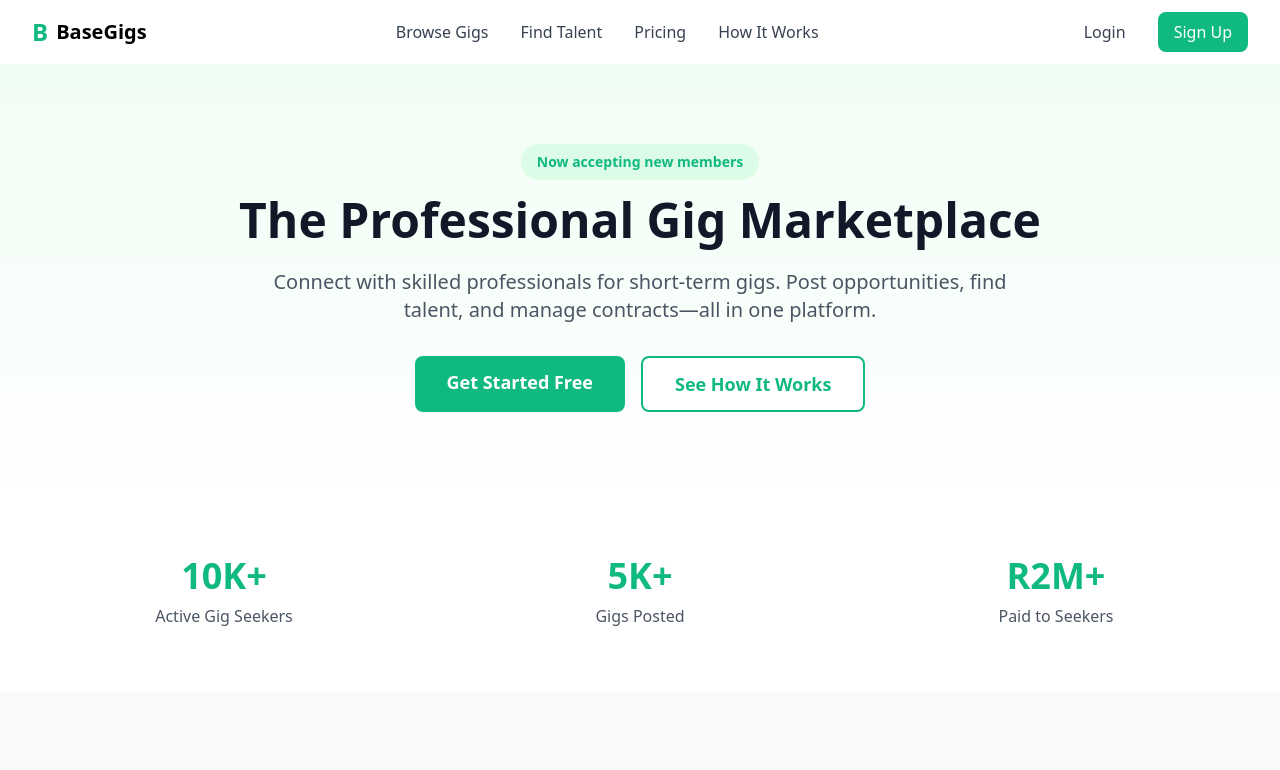
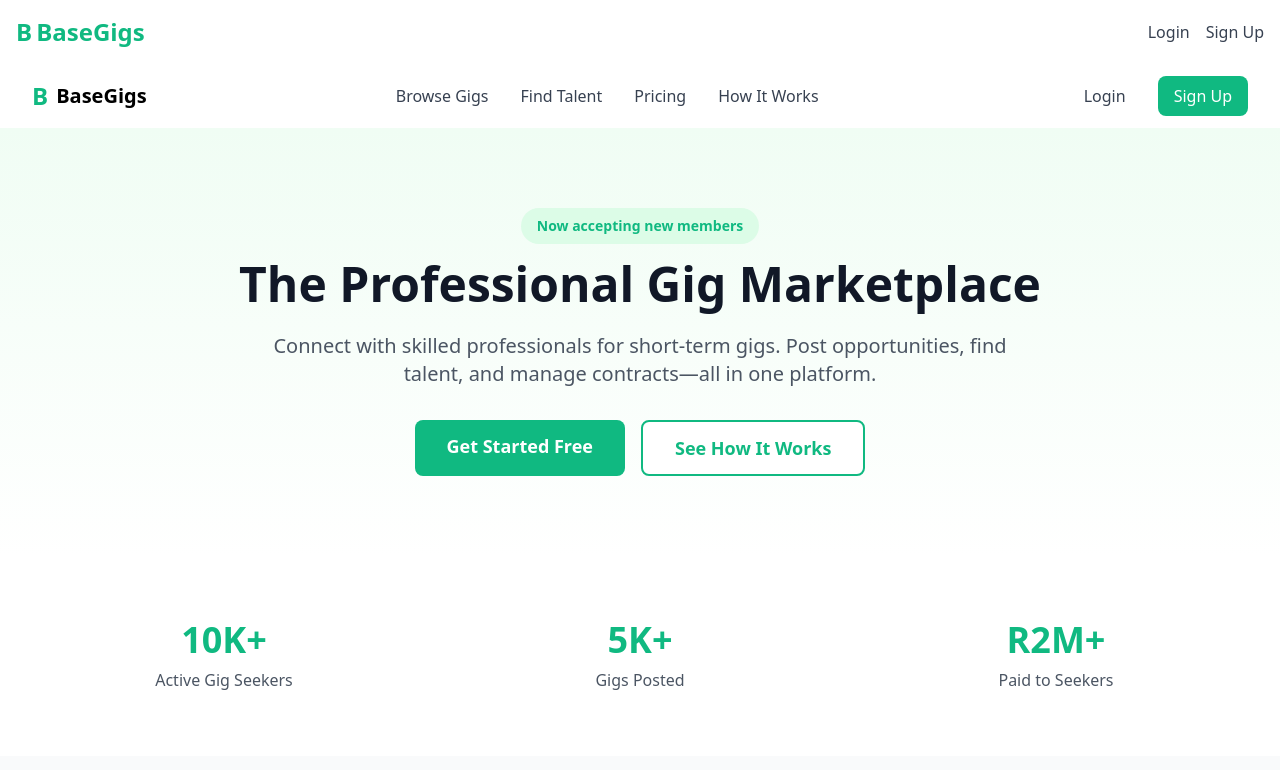
Before and after one commit to Sib222/basegigs, a Next.js app: page / in a window 1280 px wide. Shown: the top 770 px of the page. Built offline with nearby package versions, Linux system fonts and the light colour scheme.

Commit message:
Update layout.tsx

```diff
--- a/app/layout.tsx
+++ b/app/layout.tsx
@@ -1,9 +1,61 @@
+'use client'
+
 import './globals.css'
 import type { Metadata } from 'next'
+import { useEffect, useState } from 'react'
+import Link from 'next/link'
+import { supabase } from '@/lib/supabase'
 
 export const metadata: Metadata = {
   title: 'BaseGigs - Professional Gig Marketplace',
   description: 'Connect with skilled professionals for short-term gigs in South Africa',
+}
+
+function Header() {
+  const [session, setSession] = useState<any>(null)
+
+  useEffect(() => {
+    supabase.auth.getSession().then(({ data }) => {
+      setSession(data.session)
+    })
+
+    const { data: listener } = supabase.auth.onAuthStateChange((_event, session) => {
+      setSession(session)
+    })
+
+    return () => {
+      listener?.unsubscribe()
+    }
+  }, [])
+
+  return (
+    <header className="bg-white shadow p-4 flex justify-between items-center">
+      <Link href="/" className="text-2xl font-bold text-primary flex items-center">
+        <span>B</span><span className="ml-1">BaseGigs</span>
+      </Link>
+      <nav className="space-x-4">
+        {session ? (
+          <>
+            <Link href="/dashboard/client" className="text-gray-700 hover:text-primary">Dashboard</Link>
+            <button
+              onClick={async () => {
+                await supabase.auth.signOut()
+                window.location.reload()
+              }}
+              className="text-gray-700 hover:text-primary"
+            >
+              Logout
+            </button>
+          </>
+        ) : (
+          <>
+            <Link href="/login" className="text-gray-700 hover:text-primary">Login</Link>
+            <Link href="/signup" className="text-gray-700 hover:text-primary">Sign Up</Link>
+          </>
+        )}
+      </nav>
+    </header>
+  )
 }
 
 export default function RootLayout({
@@ -14,7 +66,8 @@ export default function RootLayout({
   return (
     <html lang="en">
       <body className="bg-gray-50 min-h-screen">
-        {children}
+        <Header />
+        <main>{children}</main>
       </body>
     </html>
   )
```
